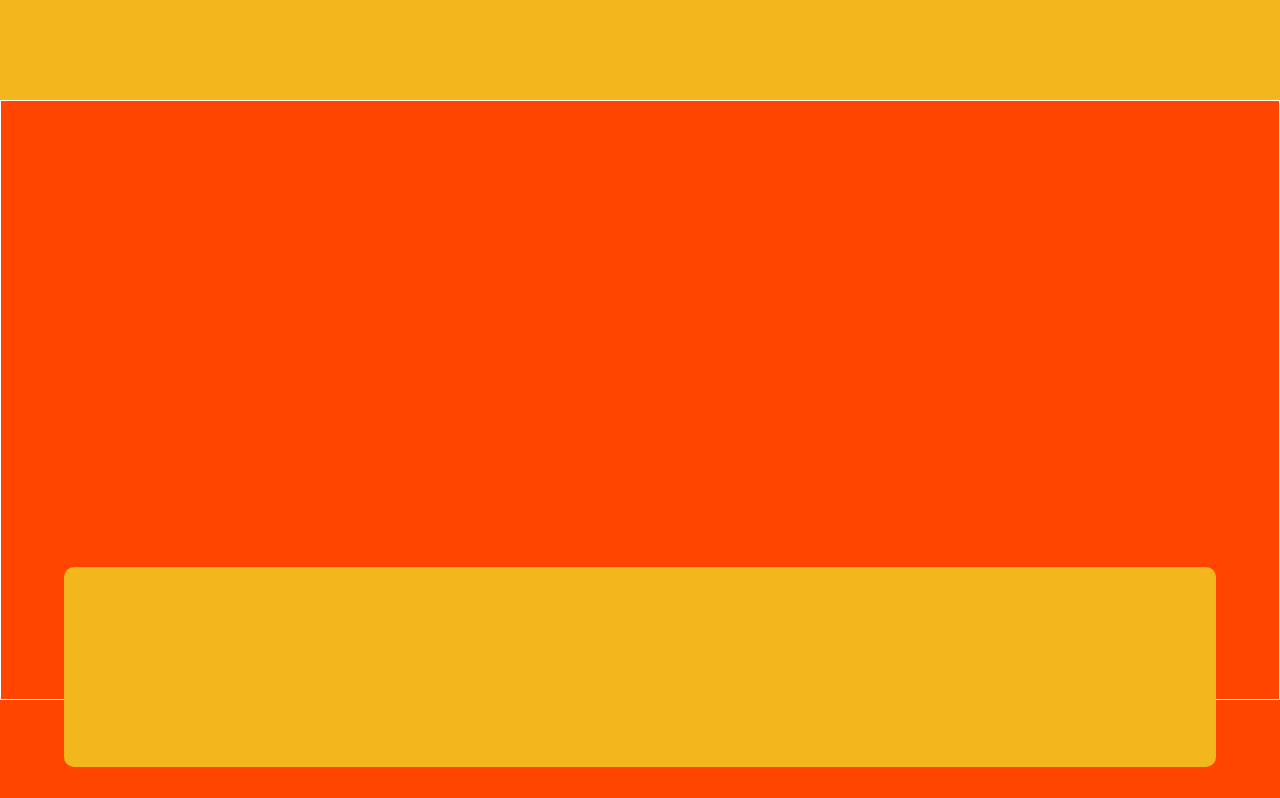
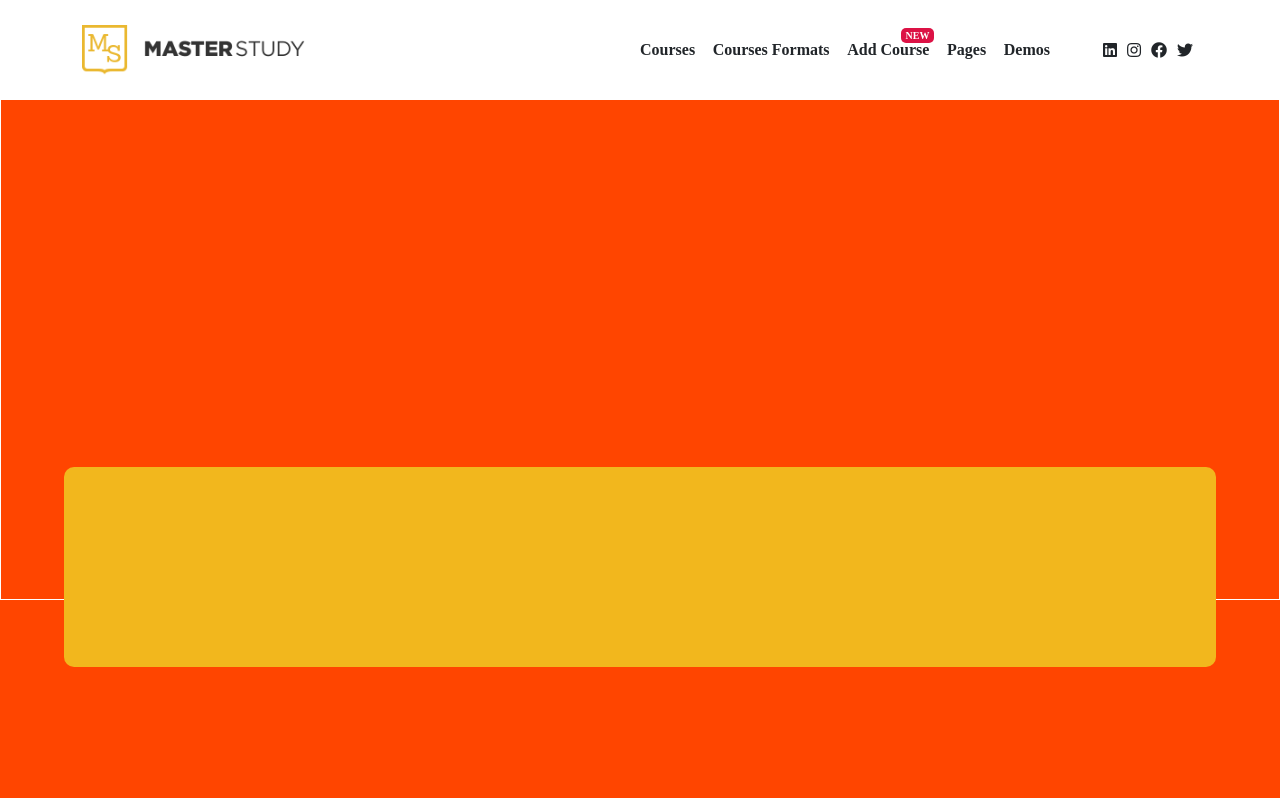
Before and after one commit to Fede180600/proj-html-vuejs, a Vue app: page / in a window 1280 px wide. Shown: the top 798 px of the page. Built offline with nearby package versions, Linux system fonts and the light colour scheme; a small style sheet from the web is missing.

Commit message:
header with dynamic items

```diff
--- a/src/App.vue
+++ b/src/App.vue
@@ -67,25 +67,31 @@ export default {
       headerVoices: [
         {
           content: 'Courses',
-        id: 1
+          id: 1,
+          new: null
+
         },
         {
           content: 'Courses Formats',
-        id: 2
+          id: 2,
+          new: null
         },
         {
           content: 'Add Course',
-        id: 3
+          id: 3,
+          new: true
         },
         {
           content: 'Pages',
-        id: 4
+          id: 4,
+          new: null
         },
         {
           content: 'Demos',
-        id: 5
+          id: 5,
+          new: null
         }
-      ]
+      ],
     }
   },
 }
--- a/src/assets/components/AppHeader.vue
+++ b/src/assets/components/AppHeader.vue
@@ -1,7 +1,25 @@
 <template>
     <header>
-        <div class="container">
-            <!-- HEADER CONTENT HERE -->
+        <div class="my_container container d-flex justify-content-between align-items-center">
+            <div class="logo-container" style="width: 20%;">
+                <img src="../img/logo.png" alt="">
+            </div>
+            <nav class="d-flex">
+                <ul class="d-flex justify-content-between align-items-center me-5 flex-grow-1">
+                    <li v-for="item in headerNavItems" :key="item.id" style="position: relative;">
+                        {{ item.content }}
+                        <span v-if="item.new" style="position: absolute; top: -10px; right: -5px; background-color: #dc1245; color: white; border-radius: 5px; padding: 0 5px; font-size: 10px; text-transform: uppercase;">new</span>
+                        <span v-else></span>
+                    </li>
+
+                </ul>
+                <div class="socials-container d-flex align-items-center" style="font-size: 600;">
+                    <i class="fab fa-linkedin"></i>
+                    <i class="fab fa-instagram"></i>
+                    <i class="fab fa-facebook"></i>
+                    <i class="fab fa-twitter"></i>
+                </div>
+            </nav>
         </div>
     </header>
 </template>
@@ -20,8 +38,27 @@ export default {
 
 header {
     height: 100px;
-
-    // TEST
-    background-color: $brand-primary-color;
+    background-color: #ffffff;
+    position: fixed;
+    top: 0;
+    left: 0;
+    z-index: 1000;
+    width: 100%;
+    .my_container {
+        height: 100%;
+        nav {
+        width: 50%;
+        ul {
+            padding: 0;
+            margin: 0;
+            list-style: none;
+            height: 40px;
+            font-weight: 600;
+        }
+        i {
+            margin: 0 5px;
+        }
+    }
+    }
 }
 </style>
```
Lines whose indentation alone changed are shown as unchanged.
